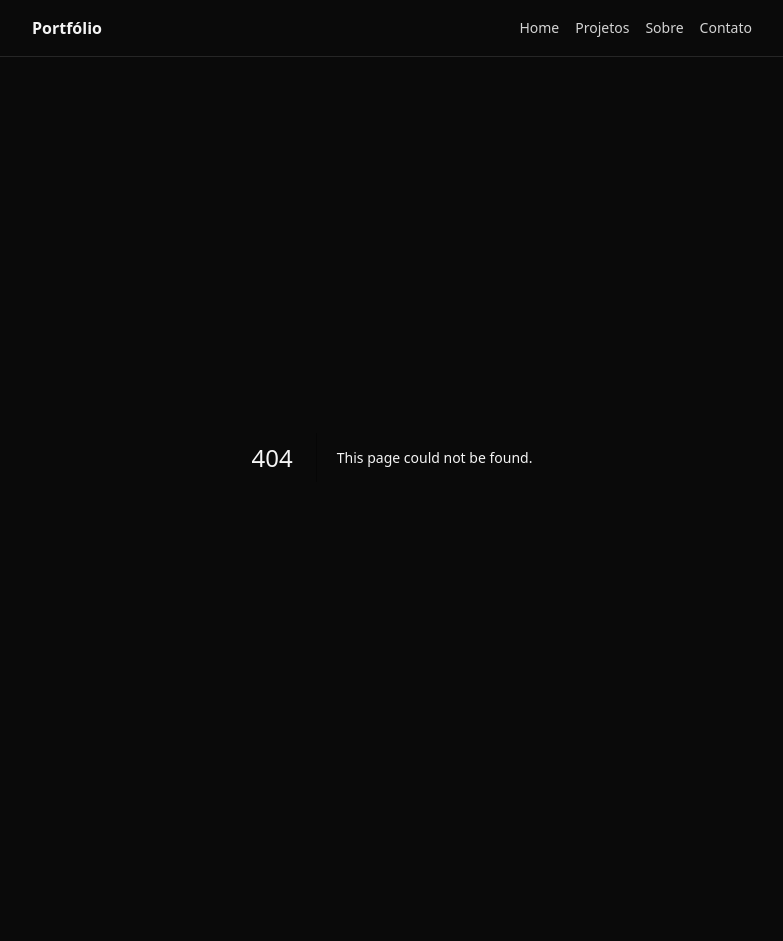
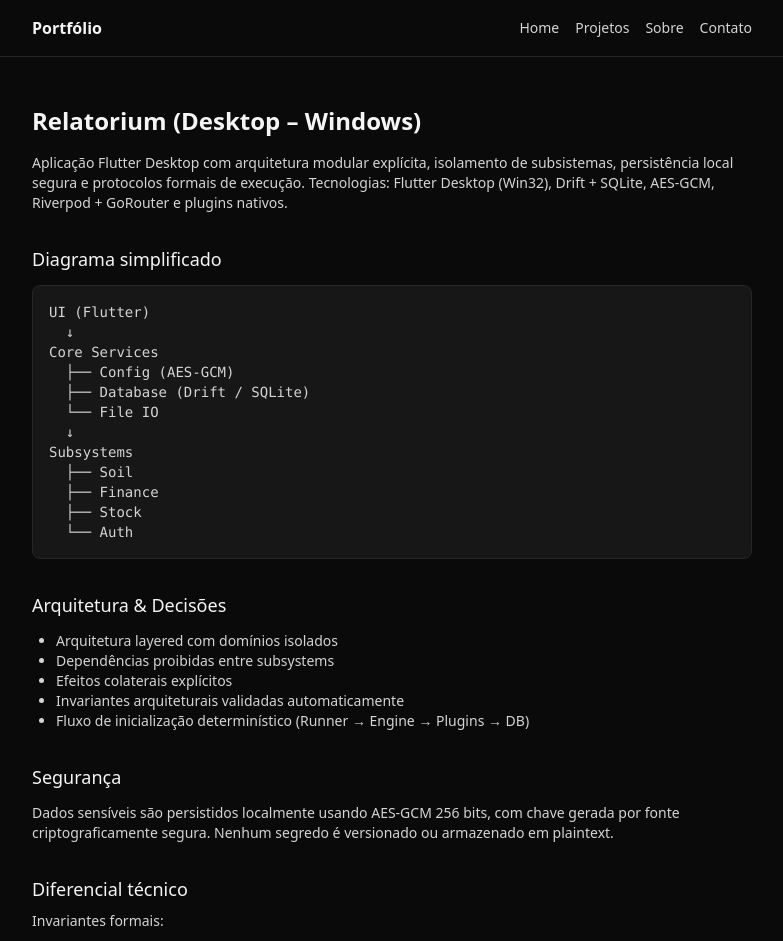
Before and after one commit to Salazarismo/trae_mv4ervzy, a Next.js app: page /projetos/relatorium in a window 1280 px wide. Before the commit this address had no page. Shown: the top 941 px of the page, without its empty margins (248-1031 px from the left). Before the commit the page ends 857 px from the top, so only its background shows below. Built offline with nearby package versions, Linux system fonts and the light colour scheme.

Commit message:
feat(projetos): página Relatorium com resumo, diagrama, arquitetura, segurança e diferencial; link na grade

```diff
--- a/app/projetos/page.tsx
+++ b/app/projetos/page.tsx
@@ -1,8 +1,8 @@
 export default function ProjetosPage() {
   const items = [
+    { title: 'Relatorium (Desktop – Windows)', stack: 'Flutter • Drift • AES‑GCM', link: '/projetos/relatorium' },
     { title: 'Landing institucional', stack: 'Next.js • Tailwind', link: '#' },
     { title: 'Dashboard analítico', stack: 'Next.js • Charts', link: '#' },
-    { title: 'API de contatos', stack: 'Server Actions', link: '#' },
   ]
   return (
     <main className="mx-auto max-w-3xl px-6 py-12">
--- /dev/null
+++ b/app/projetos/relatorium/page.tsx
@@ -0,0 +1,60 @@
+export default function RelatoriumPage() {
+  return (
+    <main className="mx-auto max-w-3xl px-6 py-12">
+      <h1 className="text-2xl font-semibold">Relatorium (Desktop – Windows)</h1>
+      <p className="mt-4 text-sm text-neutral-300">
+        Aplicação Flutter Desktop com arquitetura modular explícita, isolamento de subsistemas, persistência local segura e protocolos formais de execução. Tecnologias: Flutter Desktop (Win32), Drift + SQLite, AES‑GCM, Riverpod + GoRouter e plugins nativos.
+      </p>
+
+      <section className="mt-8">
+        <h2 className="text-lg font-medium">Diagrama simplificado</h2>
+        <div className="mt-3 rounded-lg border border-neutral-800 bg-neutral-900 p-4 text-sm text-neutral-300">
+          <pre>
+{`UI (Flutter)
+  ↓
+Core Services
+  ├── Config (AES-GCM)
+  ├── Database (Drift / SQLite)
+  └── File IO
+  ↓
+Subsystems
+  ├── Soil
+  ├── Finance
+  ├── Stock
+  └── Auth`}
+          </pre>
+        </div>
+      </section>
+
+      <section className="mt-8">
+        <h2 className="text-lg font-medium">Arquitetura & Decisões</h2>
+        <ul className="mt-3 list-disc pl-6 text-sm text-neutral-300">
+          <li>Arquitetura layered com domínios isolados</li>
+          <li>Dependências proibidas entre subsystems</li>
+          <li>Efeitos colaterais explícitos</li>
+          <li>Invariantes arquiteturais validadas automaticamente</li>
+          <li>Fluxo de inicialização determinístico (Runner → Engine → Plugins → DB)</li>
+        </ul>
+      </section>
+
+      <section className="mt-8">
+        <h2 className="text-lg font-medium">Segurança</h2>
+        <p className="mt-3 text-sm text-neutral-300">
+          Dados sensíveis são persistidos localmente usando AES‑GCM 256 bits, com chave gerada por fonte criptograficamente segura. Nenhum segredo é versionado ou armazenado em plaintext.
+        </p>
+      </section>
+
+      <section className="mt-8">
+        <h2 className="text-lg font-medium">Diferencial técnico</h2>
+        <p className="mt-2 text-sm text-neutral-300">Invariantes formais:</p>
+        <ul className="mt-2 list-disc pl-6 text-sm text-neutral-300">
+          <li>UI não acessa DB ou FS diretamente</li>
+          <li>Plugins são registrados antes do primeiro frame</li>
+          <li>Nenhuma feature depende de outra feature</li>
+        </ul>
+      </section>
+
+      <p className="mt-10 text-xs text-neutral-400">Tempo de leitura: 2 minutos • Sinal técnico: altíssimo</p>
+    </main>
+  )
+}
```
